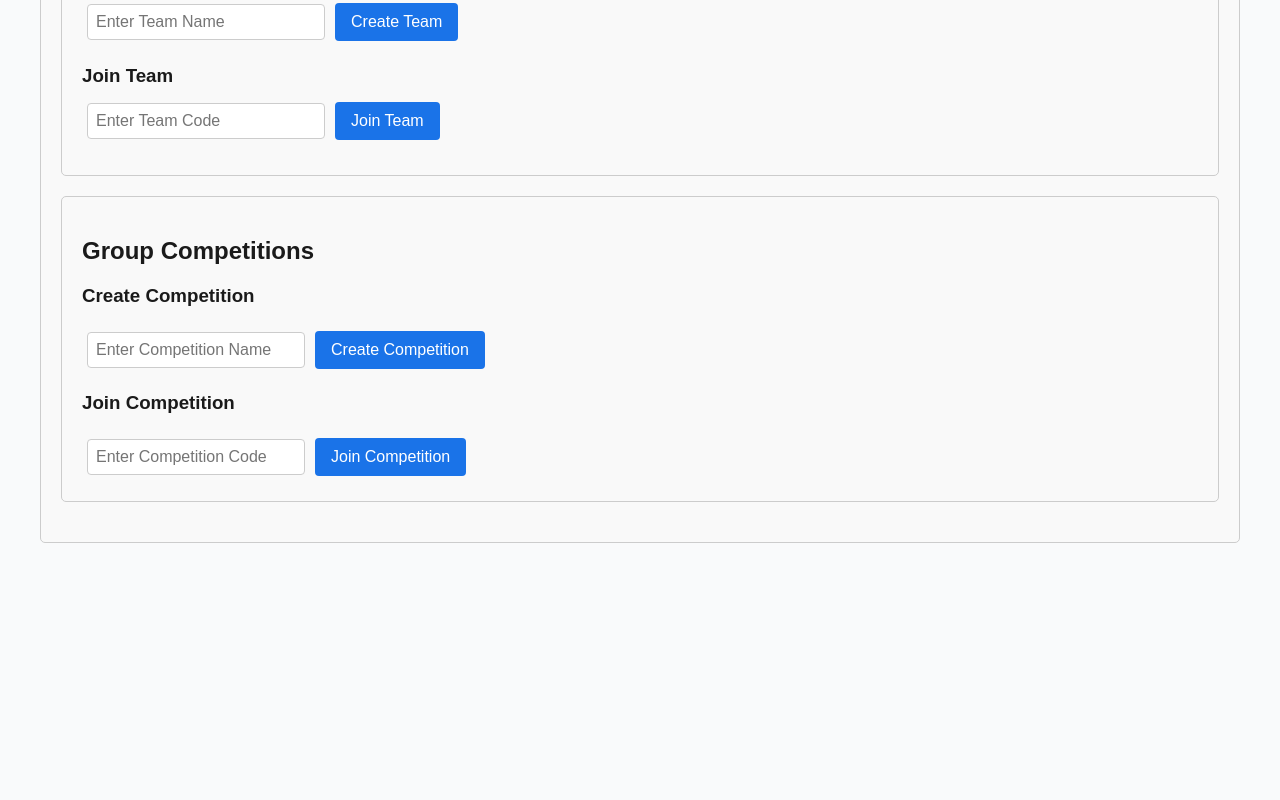
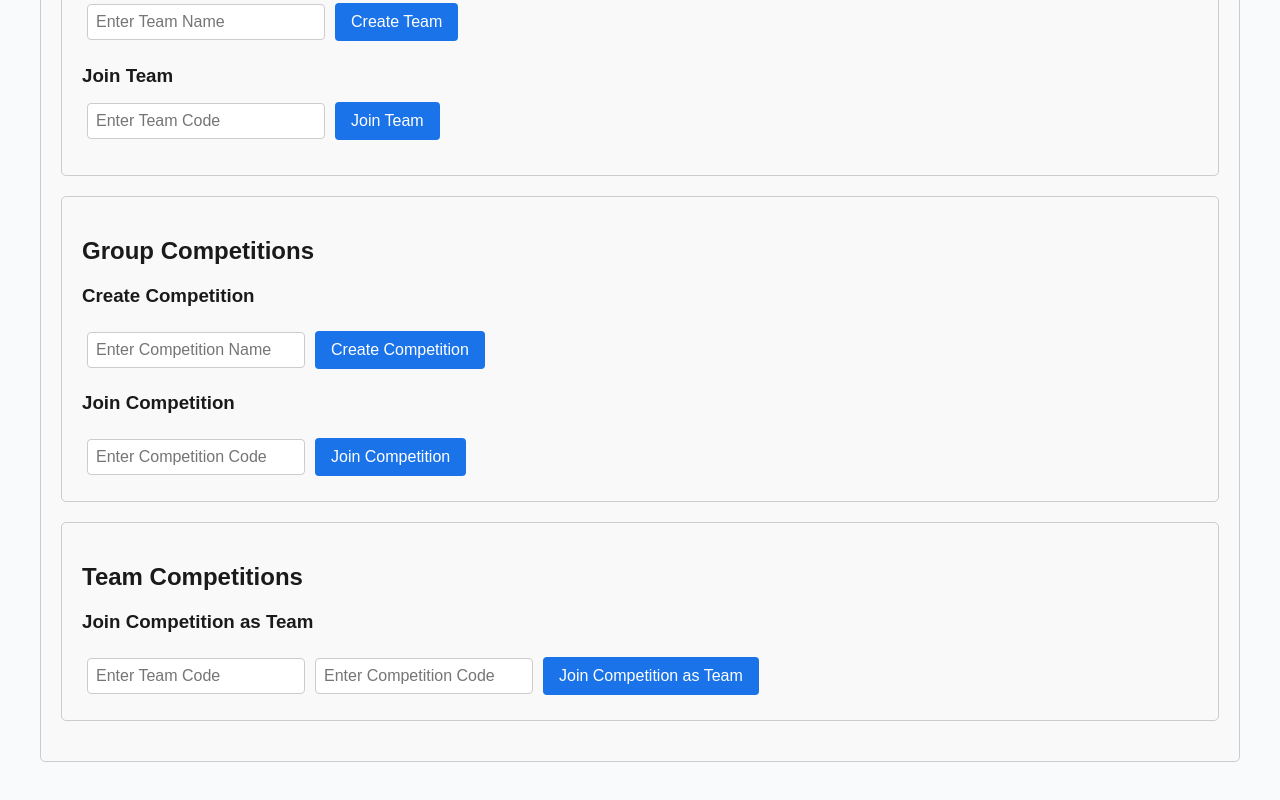
Before and after one commit to timbro-mach/stock-simulator-frontend, a Next.js app: page /dashboard in a window 1280 px wide. Shown: the part 348-1148 px from the top of the page. Before the commit the page ends 951 px from the top, so only its background shows below. Built offline with nearby package versions, Linux system fonts and the light colour scheme.

Commit message:
Updated Teams Function

```diff
--- a/pages/dashboard.js
+++ b/pages/dashboard.js
@@ -50,10 +50,15 @@ const Dashboard = () => {
   const [joinTeamCode, setJoinTeamCode] = useState('');
   const [teamMessage, setTeamMessage] = useState('');
 
-  // Group Competitions state (for creating/joining group competitions)
+  // Group Competitions state (for creating/joining individual competitions)
   const [competitionName, setCompetitionName] = useState('');
   const [joinCompetitionCode, setJoinCompetitionCode] = useState('');
   const [competitionMessage, setCompetitionMessage] = useState('');
+
+  // Team Competitions state (for teams joining competitions)
+  const [joinTeamCompetitionTeamCode, setJoinTeamCompetitionTeamCode] = useState('');
+  const [joinTeamCompetitionCode, setJoinTeamCompetitionCode] = useState('');
+  const [teamCompetitionMessage, setTeamCompetitionMessage] = useState('');
 
   // Base URL for API calls
   const BASE_URL = 'https://stock-simulator-backend.onrender.com';
@@ -337,7 +342,7 @@ const Dashboard = () => {
     }
   };
 
-  // Group Competitions creation and joining functions (global competitions)
+  // Group Competitions creation and joining functions (for individual competitions)
   const createCompetition = async () => {
     if (!competitionName) {
       setCompetitionMessage('Please enter a competition name.');
@@ -367,6 +372,28 @@ const Dashboard = () => {
     } catch (error) {
       console.error('Error joining competition:', error);
       setCompetitionMessage('Error joining competition.');
+    }
+  };
+
+  // Team Competitions: Join an existing competition as a team
+  const joinCompetitionAsTeam = async () => {
+    if (!joinTeamCompetitionTeamCode || !joinTeamCompetitionCode) {
+      setTeamCompetitionMessage('Please enter both team code and competition code.');
+      return;
+    }
+    try {
+      const response = await axios.post(`${BASE_URL}/competition/team/join`, {
+        username,
+        team_code: joinTeamCompetitionTeamCode,
+        competition_code: joinTeamCompetitionCode,
+      });
+      setTeamCompetitionMessage(response.data.message);
+      setJoinTeamCompetitionTeamCode('');
+      setJoinTeamCompetitionCode('');
+      fetchUserData();
+    } catch (error) {
+      console.error('Error joining competition as team:', error);
+      setTeamCompetitionMessage('Error joining competition as team.');
     }
   };
 
@@ -794,6 +821,27 @@ const Dashboard = () => {
             </div>
             {competitionMessage && <p>{competitionMessage}</p>}
           </div>
+          {/* Team Competitions Section for joining a competition as a team */}
+          <div className="team-competitions-section">
+            <h2>Team Competitions</h2>
+            <div className="team-competition-form">
+              <h3>Join Competition as Team</h3>
+              <input
+                type="text"
+                placeholder="Enter Team Code"
+                value={joinTeamCompetitionTeamCode}
+                onChange={(e) => setJoinTeamCompetitionTeamCode(e.target.value)}
+              />
+              <input
+                type="text"
+                placeholder="Enter Competition Code"
+                value={joinTeamCompetitionCode}
+                onChange={(e) => setJoinTeamCompetitionCode(e.target.value)}
+              />
+              <button className="competition-button" onClick={joinCompetitionAsTeam}>Join Competition as Team</button>
+            </div>
+            {teamCompetitionMessage && <p>{teamCompetitionMessage}</p>}
+          </div>
         </div>
       )}
     </div>
```
